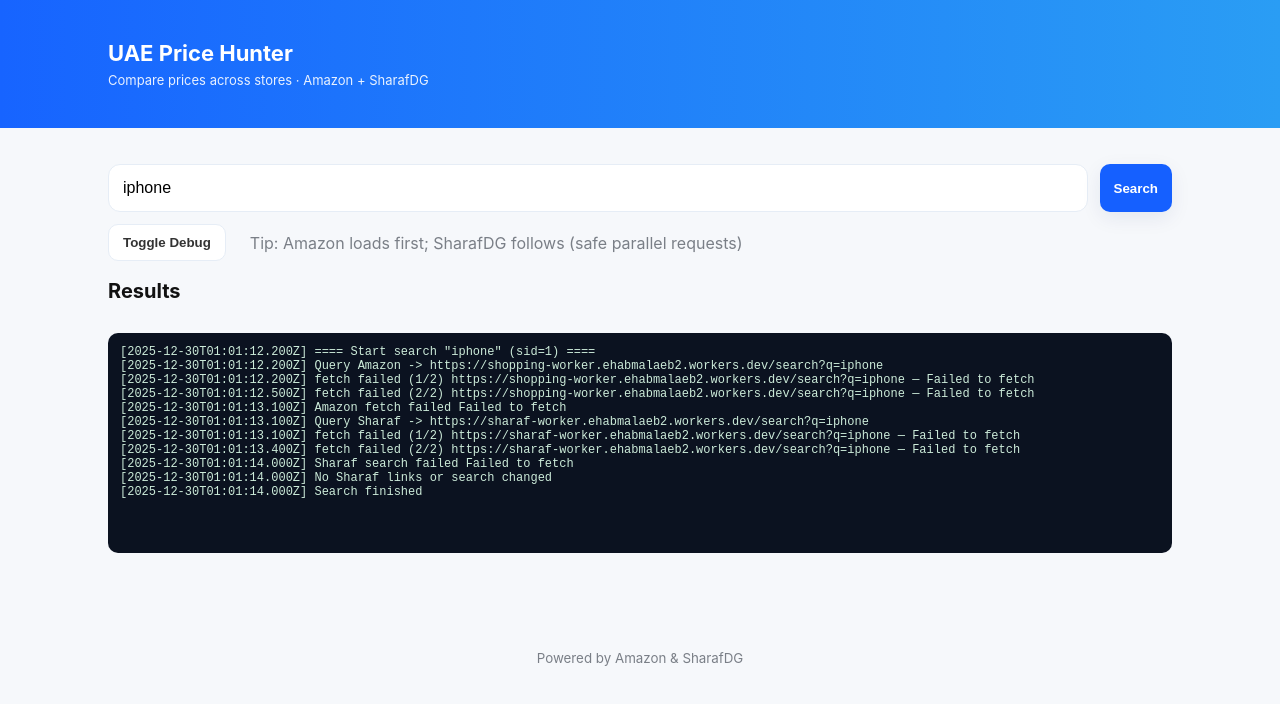
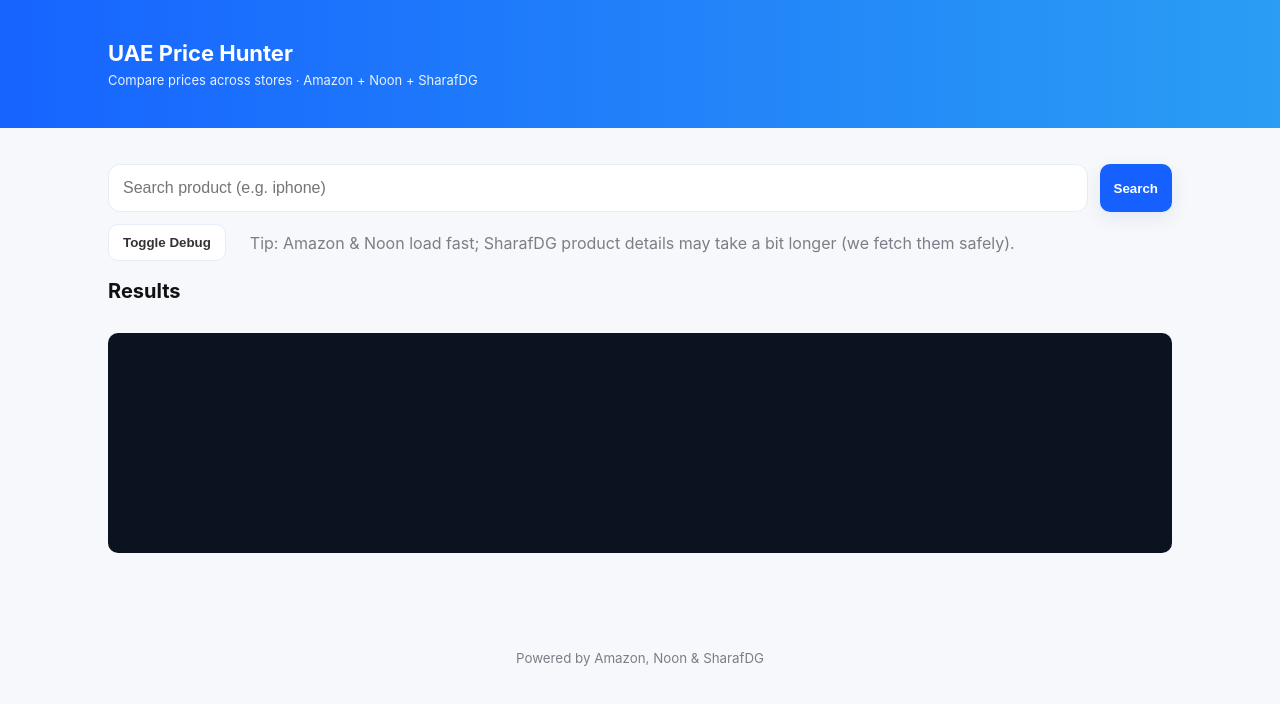
Before and after one commit to ehabmalaeb12/noon-worker, a website: page index.html in a window 1280 px wide. Drawn offline with Linux system fonts and the light colour scheme; no server answers.

Commit message:
Update index.html

```diff
--- a/index.html
+++ b/index.html
@@ -10,19 +10,19 @@
   <header class="topbar">
     <div class="container">
       <h1 class="brand">UAE Price Hunter</h1>
-      <div class="meta">Compare prices across stores · Amazon + SharafDG</div>
+      <div class="meta">Compare prices across stores · Amazon + Noon + SharafDG</div>
     </div>
   </header>
 
   <main class="container">
     <section class="search-area">
-      <input id="searchInput" placeholder="Search product (e.g. iphone)" value="iphone" />
+      <input id="searchInput" placeholder="Search product (e.g. iphone)" />
       <button id="searchBtn" class="primary">Search</button>
     </section>
 
     <section class="controls">
       <button id="toggleDebug" class="secondary">Toggle Debug</button>
-      <div class="tip">Tip: Amazon loads first; SharafDG follows (safe parallel requests)</div>
+      <div class="tip">Tip: Amazon & Noon load fast; SharafDG product details may take a bit longer (we fetch them safely).</div>
     </section>
 
     <div id="loading" class="loading" aria-hidden="true">Searching stores…</div>
@@ -38,7 +38,7 @@
   </main>
 
   <footer class="footer container">
-    <small>Powered by Amazon &amp; SharafDG</small>
+    <small>Powered by Amazon, Noon &amp; SharafDG</small>
   </footer>
 
   <script src="script.js"></script>
```
